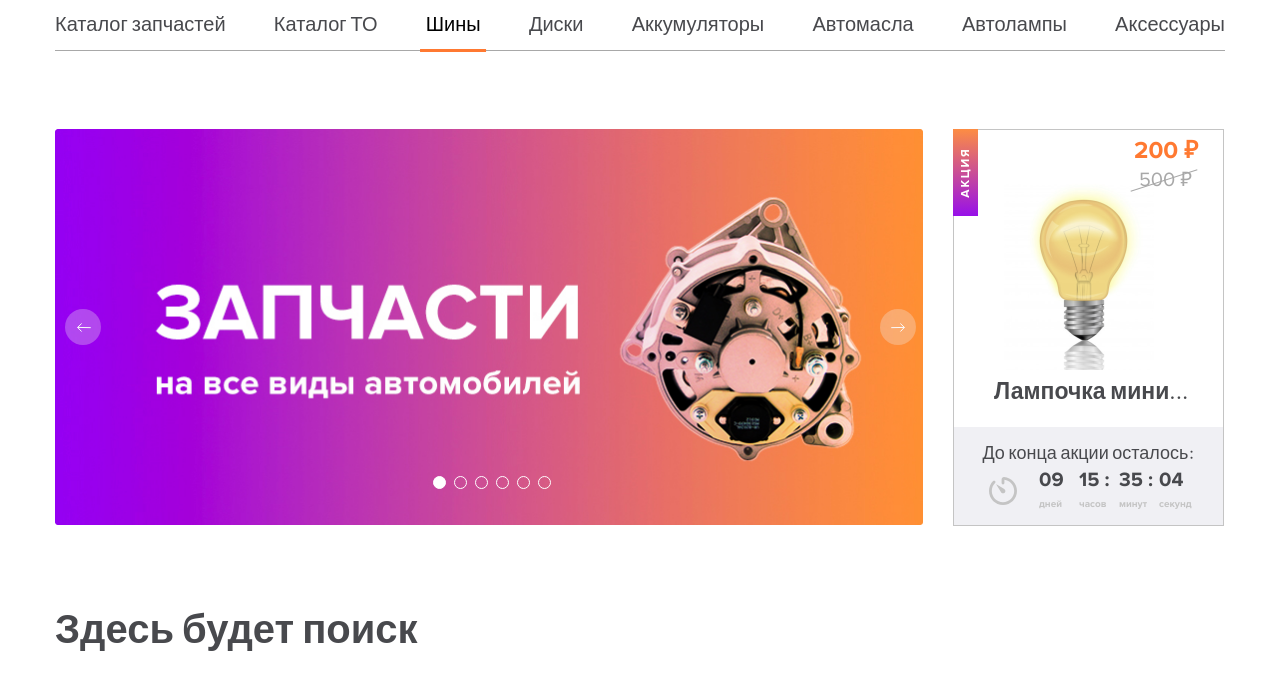
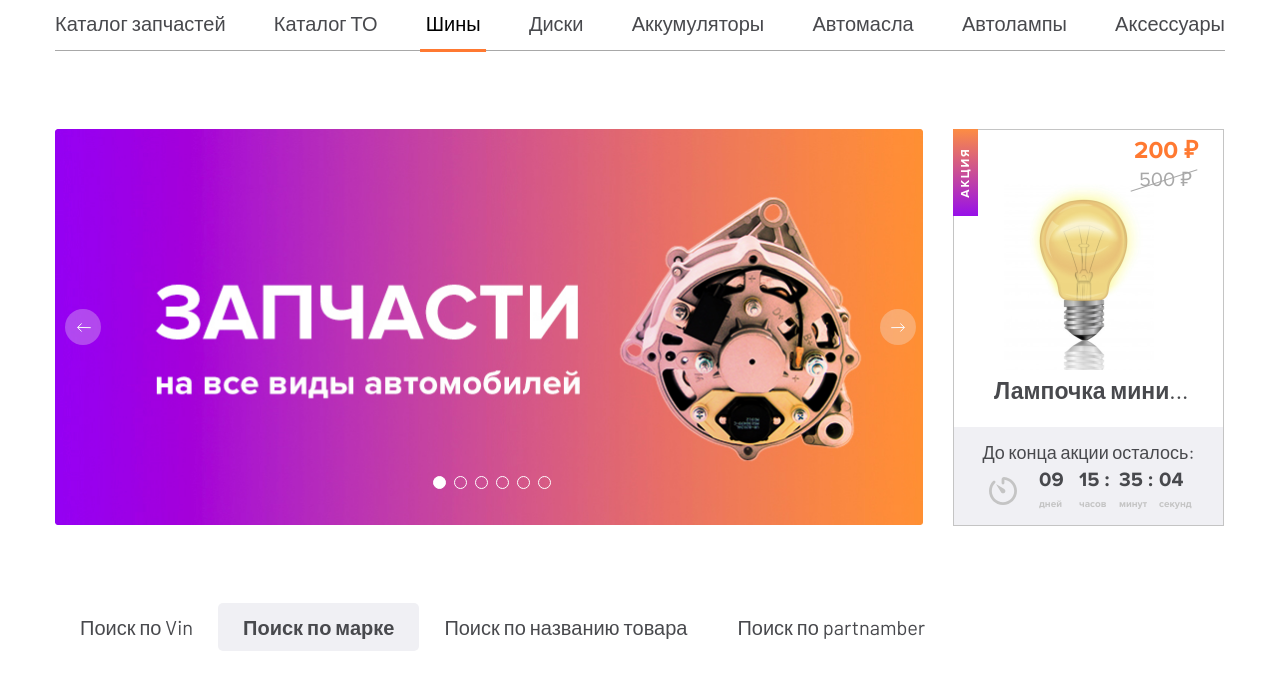
Before and after one commit to VladGod66/spares-shop, a website: page source/index.html in a window 1280 px wide. Shown: the part 126-816 px from the top of the page. Drawn offline with nearby package versions, Linux system fonts and the light colour scheme; files that its build step writes are made by us from their sources.

Commit message:
Добавляет список поиска

```diff
--- a/source/index.html
+++ b/source/index.html
@@ -245,7 +245,23 @@
         </section>
 
         <section class="search">
-          <h1>Здесь будет поиск</h1>
+          <h3 class="visually-hidden">Поиск</h3>
+            <div class="search__wrapper">
+              <ul class="search__list list">
+                <li class="list__item item">
+                  <a class="item__link">Поиск по Vin</a>
+                </li>
+                <li class="list__item item">
+                  <a class="item__link item__link--active">Поиск по марке</a>
+                </li>
+                <li class="list__item item">
+                  <a class="item__link">Поиск по названию товара</a>
+                </li>
+                <li class="list__item item">
+                  <a class="item__link">Поиск по partnamber</a>
+                </li>
+              </ul>
+            </div>
         </section>
 
       </main>
--- a/source/less/blocks/search.less
+++ b/source/less/blocks/search.less
@@ -0,0 +1,26 @@
+.search {
+  margin-bottom: 80px;
+}
+
+.search__list {
+  display: flex;
+  list-style: none;
+  margin: 0;
+  padding: 0;
+}
+
+.list__item {
+  height: 47px;
+}
+
+.item__link {
+  padding: 12px 25px;
+  cursor: pointer;
+}
+
+.item__link--active {
+  background-color: #f0f0f4;
+  border-radius: 5px;
+  font-weight: bold;
+  cursor: default;
+}
```
